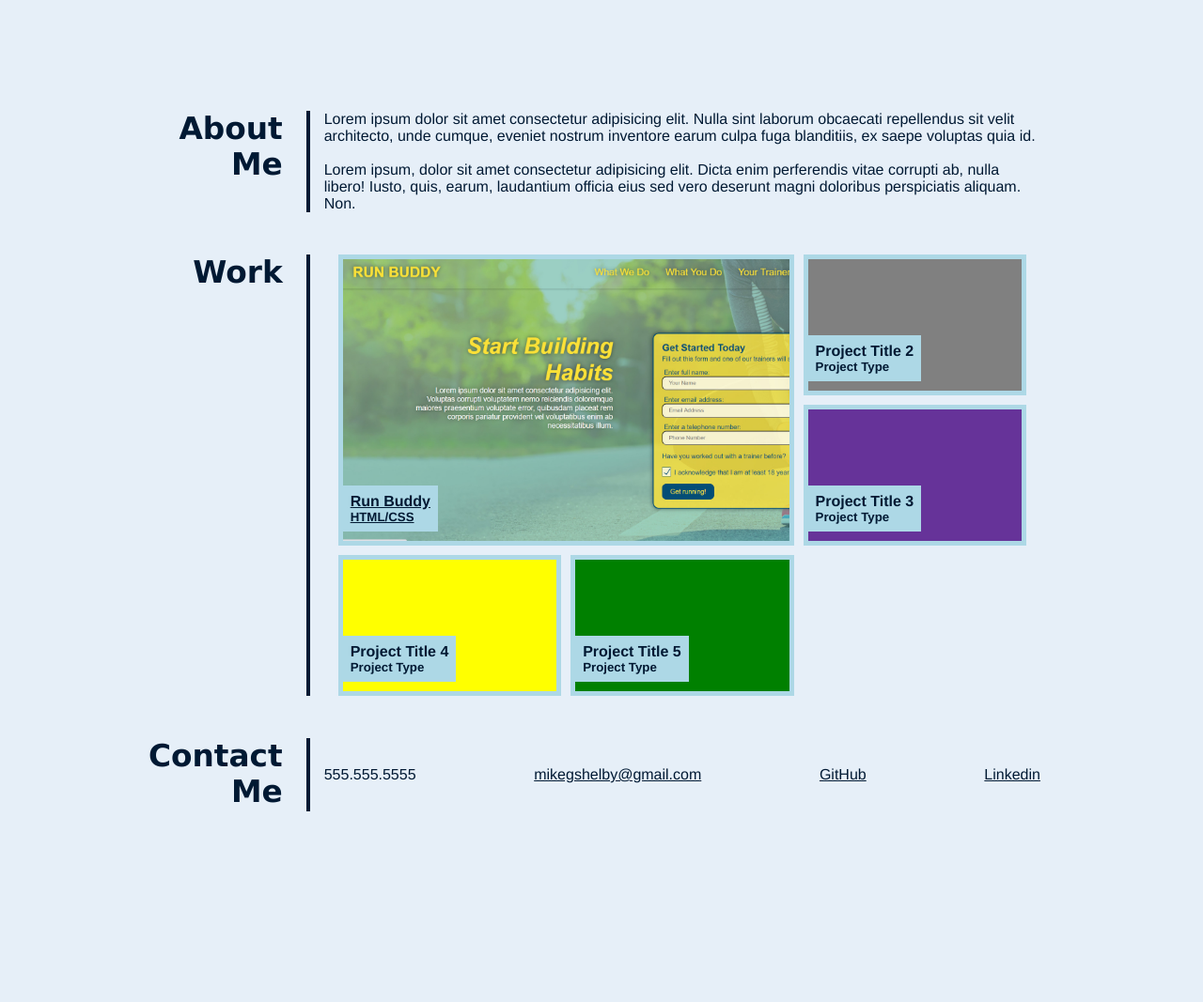
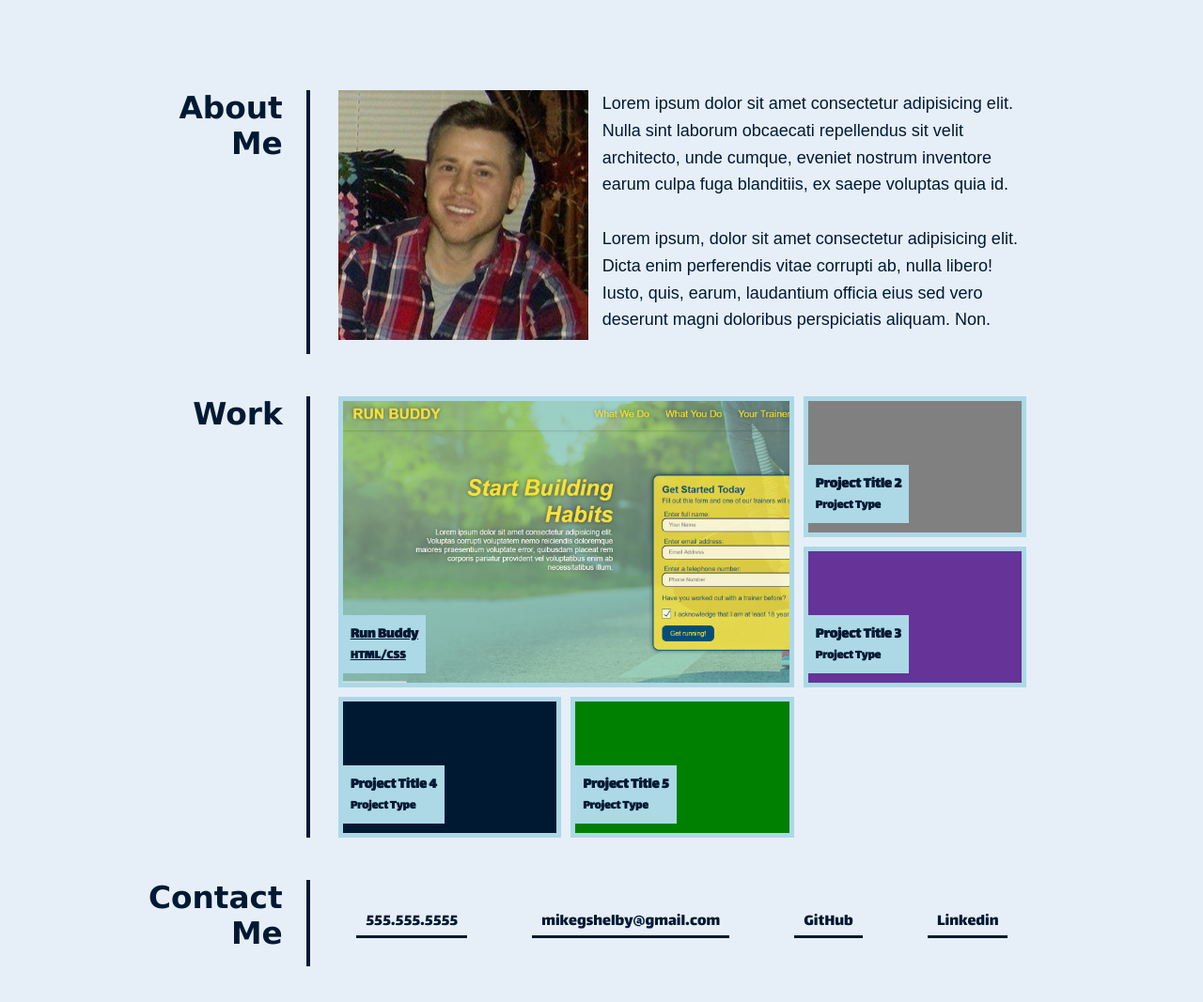
Before and after one commit to MikeGShelby/portfolio-v1, a plain HTML site: page index.html in a window 1280 px wide. Shown: the part 269-1336 px from the top of the page at 94% size. Before the commit the page ends 1183 px from the top, so only its background shows below. Drawn offline with Linux system fonts and the light colour scheme; a web font is replaced by a local one.

Commit message:
added special Google fonts

```diff
--- a/assets/css/style.css
+++ b/assets/css/style.css
@@ -13,11 +13,9 @@
 
 body {
     color:var(--tertiary-color);
-    font-family: Helvetica, Arial, sans-serif;
+    font-family: 'Lalezar', cursive;
     background-color: #0f65c01a;
 }
-
-
 
 
 /*-- HEADER --*/
@@ -41,9 +39,11 @@ header {
 }
 header h1 {
     font-weight: bold;
-    font-size:36px;
+    font-size:40px;
+    font-family: 'Saira Semi Condensed', sans-serif;
     color: var(--primary-color);
     margin:0;
+
     text-shadow: 0 0 10px rgba(0, 0, 0, 0.5);
 }
 
@@ -83,7 +83,7 @@ header a {
     background-position:center;
     display: flex;
     flex-wrap: wrap;
-    height:275px;
+    height:250px;
 }
 
 .hero-subtitle {
@@ -103,7 +103,6 @@ header a {
     font-size: 55px;
     color:var(--secondary-color);
 }
-
 
 
 /*-- ALL SECTIONS --*/
@@ -145,7 +144,21 @@ section {
 
 
 /*-- SECTION: ABOUT ME --*/
+.bio-flex-wrapper{
+    display: flex;
+    font-size: 18px;
+    font-family: 'Saira Semi Condensed', sans-serif;
+    line-height: 1.6;
+    flex-wrap:unset;
+    padding: 0px 15px;
+}
 
+.bio-flex-wrapper img {
+    width: 266px;
+    height: 266px;
+    margin-bottom: 15px;
+    margin-right: 15px;
+}
 
 
 /*-- SECTION: PROJECTS --*/
@@ -168,6 +181,10 @@ section {
     position: relative;
     border:5px solid var(--primary-color);
     min-height:150px;
+}
+
+.project:hover {
+opacity: 0.7;
 }
 
 .project-title {
@@ -202,7 +219,7 @@ section {
 
 .project-4 {
     grid-area: project4;
-    background-color: yellow;
+    background-color: var(--tertiary-color);
     display: flex;
     flex-wrap: wrap;
 }
@@ -220,11 +237,26 @@ section {
     display: flex;
     align-items:center;
     list-style-type: none;
-    justify-content: space-between;
+    justify-content: space-around;
     padding:30px 0px;
-
+    font-size: 18px;
 }
 
+.contact-section ul li {
+    border-bottom: 3px solid var(--tertiary-color);
+}
+
+
+.contact-section ul li a {
+    text-decoration: none;
+    padding: 10px;
+}
+
+.contact-section ul li a:hover {
+    padding:10px;
+    background-color: var(--tertiary-color);
+    color: white;
+}
 
 
 
--- a/index.html
+++ b/index.html
@@ -4,9 +4,13 @@
         <meta charset="UTF-8" />
         <meta name="viewport" content="width=device-width, initial-scale=1.0" />
         <title>Mike Shelby - Professional Portfolio</title>
-        <link href="https://fonts.googleapis.com/css2?family=Russo+One&display=swap" rel="stylesheet">
+        <link href="https://fonts.googleapis.com/css2?family=Lalezar&family=Saira+Semi+Condensed:wght@400;900&display=swap" rel="stylesheet">
         <link rel="stylesheet" href="./assets/css/style.css" />
     </head>
+
+
+
+
 
     <body>
         <!-- HEADER -->
@@ -48,7 +52,12 @@
                     <h3>About Me</h3>
                 </div>
 
+
+
                 <div class="about-section content">
+                    <div class="bio-flex-wrapper">
+                        <img src="assets/images/self-image.jpg"></img>
+                        <div class="bio-summary">
                             <p>
                                 Lorem ipsum dolor sit amet consectetur adipisicing elit. Nulla sint laborum obcaecati repellendus sit velit architecto, unde cumque, eveniet nostrum inventore earum culpa fuga blanditiis, ex saepe voluptas quia id.
                             </p>
@@ -56,6 +65,8 @@
                             <p>
                                 Lorem ipsum, dolor sit amet consectetur adipisicing elit. Dicta enim perferendis vitae corrupti ab, nulla libero! Iusto, quis, earum, laudantium officia eius sed vero deserunt magni doloribus perspiciatis aliquam. Non.
                             </p>
+                        </div>
+                    </div>
                 </div>
 
 
@@ -116,7 +127,7 @@
 
                 <div class="contact-section content">
                    <ul>
-                       <li>555.555.5555</li>
+                       <li><a href="tel:555.555.5555">555.555.5555</a></li>
                        <li><a href="mailto:mikegshelby@gmail.com">mikegshelby@gmail.com</a></li>
                        <li><a href="https://github.com/MikeGShelby"">GitHub</a></li>
                        <li><a href="https://www.linkedin.com/in/mikeshelby/">Linkedin</a></li>
```
Also changed, not shown: assets/images/self-image.jpg (added). Lines whose indentation alone changed are shown as unchanged.
